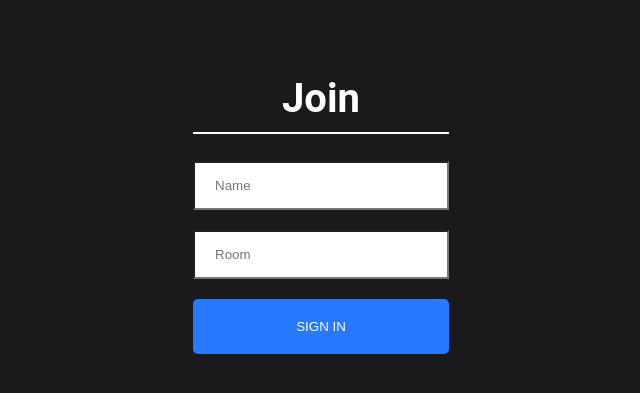
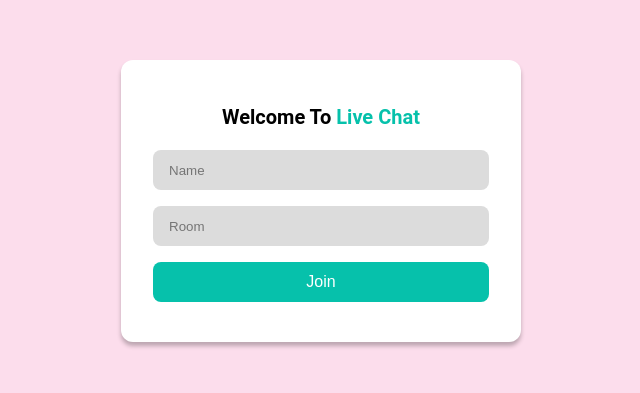
Before and after one commit to michellechens/chat-app-frontend, a React (Create React App) app: page / in a window 1280 px wide. Shown: the part 199-592 px from the top of the page, without its empty margins (319-959 px from the left). Built offline with nearby package versions, Linux system fonts and the light colour scheme.

Commit message:
Update join page to new layout and change css to sass

```diff
--- a/package.json
+++ b/package.json
@@ -16,6 +16,9 @@
     "react-scroll-to-bottom": "^4.2.0",
     "socket.io-client": "^4.6.1",
     "web-vitals": "^2.1.4"
+  },
+  "devDependencies": {
+    "sass": "^1.67.0"
   },
   "scripts": {
     "start": "react-scripts start",
--- a/src/App.js
+++ b/src/App.js
@@ -2,6 +2,7 @@ import React from 'react';
 import { BrowserRouter as Router, Routes, Route } from 'react-router-dom';
 import Join from './components/join/Join';
 import Chat from './components/chat/Chat';
+import './style.css';
 
 const App = () => {
     return (
--- a/src/components/join/Join.css
+++ /dev/null
@@ -1,68 +0,0 @@
-html, body {
-    font-family: 'Roboto', sans-serif;
-    padding: 0;
-    margin: 0;
-}
-
-#root {
-    height: 100vh;
-}
-
-* {
-    box-sizing: border-box;
-}
-
-.joinOuterContainer {
-    display: flex;
-    justify-content: center;
-    text-align: center;
-    height: 100vh;
-    align-items: center;
-    background-color: #1A1A1D;
-}
-
-.joinInnerContainer {
-    width: 20%;
-}
-
-.joinInput {
-    border-radius: 0;
-    padding: 15px 20px;
-    width: 100%;
-}
-
-.heading {
-    color: white;
-    font-size: 2.5em;
-    padding-bottom: 10px;
-    border-bottom: 2px solid white;
-}
-
-.button {
-    color: #fff !important;
-    text-transform: uppercase;
-    text-decoration: none;
-    background: #2979FF;
-    padding: 20px;
-    border-radius: 5px;
-    display: inline-block;
-    border: none;
-    width: 100%;
-}
-
-.mt-20 {
-    margin-top: 20px;
-}
-
-@media (min-width: 320px) and (max-width: 480px) {
-    .joinOuterContainer {
-        height: 100%;
-    }
-    .joinInnerContainer {
-        width: 90%;
-    }
-}
-
-button:focus {
-    outline: 0;
-}
--- a/src/components/join/Join.js
+++ b/src/components/join/Join.js
@@ -1,6 +1,6 @@
 import React, { useState } from 'react';
 import { Link } from 'react-router-dom';
-import './Join.css';
+import './Join.scss';
 
 const Join = () => {
     const [name, setName] = useState('');
@@ -20,14 +20,18 @@ const Join = () => {
         }
     };
 
+    const url = `/chat?name=${name}&room=${room}`;
+
     return (
-        <div className="joinOuterContainer">
-            <div className="joinInnerContainer">
-                <h1 className="heading">Join</h1>
+        <div className="join-outer">
+            <div className="join-inner">
+                <h1>
+                    Welcome To <b>Live Chat</b>
+                </h1>
                 <div>
                     <input
                         type="text"
-                        className="joinInput"
+                        className="join-input"
                         placeholder="Name"
                         onChange={onChangeName}
                     />
@@ -35,20 +39,20 @@ const Join = () => {
                 <div>
                     <input
                         type="text"
-                        className="joinInput mt-20"
+                        className="join-input"
                         placeholder="Room"
                         onChange={onChangeRoom}
                     />
                 </div>
                 <Link
-                    to={`/chat?name=${name}&room=${room}`}
+                    to={url}
                     onClick={onClickLink}
                 >
                     <button
                         type="submit"
-                        className="button mt-20"
+                        className="join-button"
                     >
-                        Sign In
+                        Join
                     </button>
                 </Link>
             </div>
--- /dev/null
+++ b/src/components/join/Join.scss
@@ -0,0 +1,56 @@
+.join-outer {
+    width: 100vw;
+    height: 100vh;
+    display: flex;
+    justify-content: center;
+    align-items: center;
+    text-align: center;
+    background: #FCDDEC;
+}
+
+.join-inner {
+    width: 50%;
+    min-width: 300px;
+    max-width: 400px;
+    padding: 2rem;
+    flex-shrink: 0;
+    border-radius: 12px;
+    background: #FFFFFF;
+    box-shadow: 0px 4px 4px 0px rgba(0, 0, 0, 0.25);
+
+    h1 {
+        white-space: nowrap;
+        font-size: 20px;
+        color: #000000;
+    }
+    b {
+        color: #06C1AB;
+    }
+}
+
+.join-input {
+    width: 100%;
+    height: 40px;
+    padding: 0.5rem 1rem;
+    margin: 0.5rem 0;
+    border: none;
+    border-radius: 8px;
+    background: #DCDCDC;
+    color: #000000;
+}
+
+.join-button {
+    width: 100%;
+    height: 40px;
+    margin: 0.5rem 0;
+    border: none;
+    border-radius: 8px;
+    background: #06C1AB;
+    color: #FFFFFF;
+    font-size: 16px;
+    cursor: pointer;
+
+    &:focus {
+        outline: 0;
+    }
+}
--- /dev/null
+++ b/src/style.css
@@ -0,0 +1,14 @@
+html, body {
+    font-family: 'Roboto', sans-serif;
+    padding: 0;
+    margin: 0;
+}
+
+#root {
+    width: 100vw;
+    height: 100vh;
+}
+
+* {
+    box-sizing: border-box;
+}
```
Also changed, not shown: 1 other file (tests, documents, lock files or other folders).
